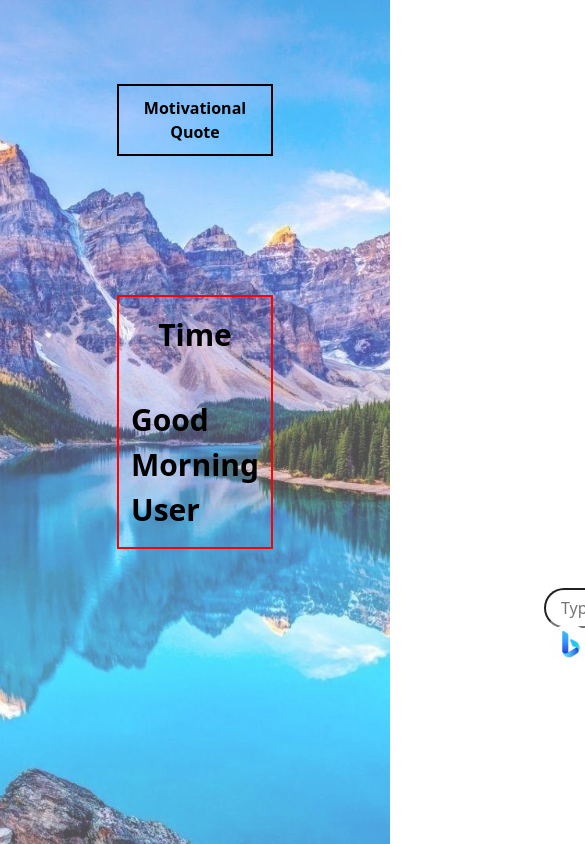
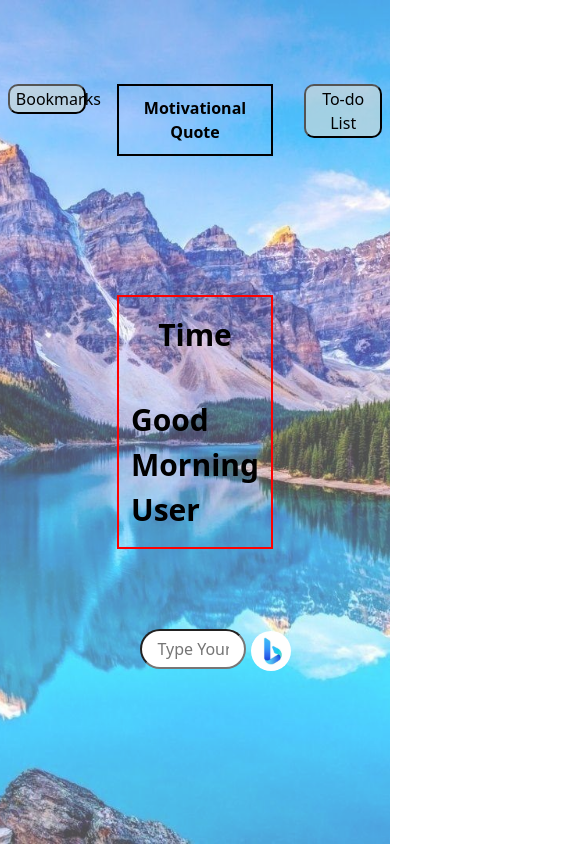
Before and after one commit to Gardians-Of-Code/Home-page, a React (Vite) app in the folder glimpse/: page / in a window 390 px wide. Shown: the top 844 px of the page, 585 px wide, since content can reach past the window. Built offline with nearby package versions, Linux system fonts and the light colour scheme.

Commit message:
Added bookmarks and to-do list and made responsive.

```diff
--- a/glimpse/src/App.tsx
+++ b/glimpse/src/App.tsx
@@ -1,20 +1,17 @@
 import { useState } from 'react';
 import './App.css';
-import ExpandableBookmarks from './ExpandableBookmarks';
 import MotivationalQuote from './MotivationalQuote';
 import Greeting from './Greeting';
-import Props from './Props/bookmark';
+import Bookmarks from './Bookmarks';
 import Search from './Search';
+import ToDo from './ToDo';
 
 function App() {
-  // const [Bookmark, setBookmark] = useState<Props>();
-  // const [Bookmarks, setBookmarks] = useState<Props[]>([]);
-
-  // console.log(Bookmark);
 
   return (
     <div className='App'>
-      {/* <ExpandableBookmarks /> */}
+      <ToDo />
+      <Bookmarks />
       <MotivationalQuote />
       <Greeting />
       <Search />
--- /dev/null
+++ b/glimpse/src/Bookmarks.css
@@ -0,0 +1,28 @@
+.bookmark-container{
+    display: flex;
+    flex-direction: column;
+    position: absolute;
+    left: 2vw;
+    top: 10vh;
+    width: 20vw;
+    /* border: 2px solid red; */
+    border-radius: 10px;
+}
+
+.bookmark-button{
+    border-radius: 10px;
+    background-color: rgba(202, 216, 216, 0.692);
+}
+
+.bookmark-dropdown{
+    border-radius: 10px;
+    text-align: center;
+    background-color: rgba(202, 216, 216, 0.692);
+    display: inline-block;
+    width: 100%;
+}
+
+.bookmark-elements{
+    padding: 10px 10px;
+    margin: 5px 5px;
+}
--- /dev/null
+++ b/glimpse/src/Bookmarks.tsx
@@ -0,0 +1,26 @@
+import { useState } from "react";
+import "./Bookmarks.css";
+
+function Bookmarks() {
+  const [showBookmarks, setShowBookmarks] = useState<boolean>(false);
+
+  const toggleBookmarks = () => {
+    setShowBookmarks(!showBookmarks);
+  };
+
+  return (
+    <div className="bookmark-container">
+      <button className="bookmark-button" onClick={toggleBookmarks}>
+        Bookmarks
+      </button>
+      {showBookmarks && (
+        <div className="bookmark-dropdown">
+          <div className="bookmark-elements">Bookmark 1</div>
+          <div className="bookmark-elements">Bookmark 2</div>
+        </div>
+      )}
+    </div>
+  );
+}
+
+export default Bookmarks;
--- a/glimpse/src/MotivationalQuote.css
+++ b/glimpse/src/MotivationalQuote.css
@@ -1,7 +1,9 @@
 .quote{
-    display: block;
+    display: inline-block;
     width: 40%;
-    margin: 10vh auto;
+    position: absolute;
+    top: 10vh;
+    left: 30vw;
     border: 2px solid black;
     padding: 10px 10px;
     text-align: center;
--- a/glimpse/src/Search.css
+++ b/glimpse/src/Search.css
@@ -1,12 +1,12 @@
 #searchForm{
     position: absolute;
-    bottom: 11rem;
-    left: 34rem;
+    bottom: 20vh;
+    left: 36vw;
 }
 #searchForm input[type="text"]{
     border-radius: 20px;
     padding: 6px 15px;
-    width: 27rem;
+    width: 27vw;
 }
 #toggle_button:active{
     transform: scale(0.9);
--- /dev/null
+++ b/glimpse/src/ToDo.css
@@ -0,0 +1,28 @@
+.todo-container{
+    display: flex;
+    flex-direction: column;
+    position: absolute;
+    right: 2vw;
+    top: 10vh;
+    width: 20vw;
+    /* border: 2px solid red; */
+    border-radius: 10px;
+}
+
+.todo-button{
+    border-radius: 10px;
+    background-color: rgba(202, 216, 216, 0.692);
+}
+
+.todo-dropdown{
+    border-radius: 10px;
+    text-align: center;
+    background-color: rgba(202, 216, 216, 0.692);
+    display: inline-block;
+    width: 100%;
+}
+
+.todo-elements{
+    padding: 10px 10px;
+    margin: 5px 5px;
+}
--- /dev/null
+++ b/glimpse/src/ToDo.tsx
@@ -0,0 +1,26 @@
+import { useState } from "react";
+import "./ToDo.css";
+
+function ToDo() {
+  const [Todos, setTodos] = useState<boolean>(false);
+
+  const toggleTodos = () => {
+    setTodos(!Todos);
+  };
+
+  return (
+    <div className="todo-container">
+      <button className="todo-button" onClick={toggleTodos}>
+        To-do List
+      </button>
+      {Todos && (
+        <div className="todo-dropdown">
+          <div className="todo-elements">Task 1</div>
+          <div className="todo-elements">Task 2</div>
+        </div>
+      )}
+    </div>
+  );
+}
+
+export default ToDo;
```
Also changed, not shown: glimpse/src/ExpandableBookmarks.tsx (deleted, +0 -36 lines).
